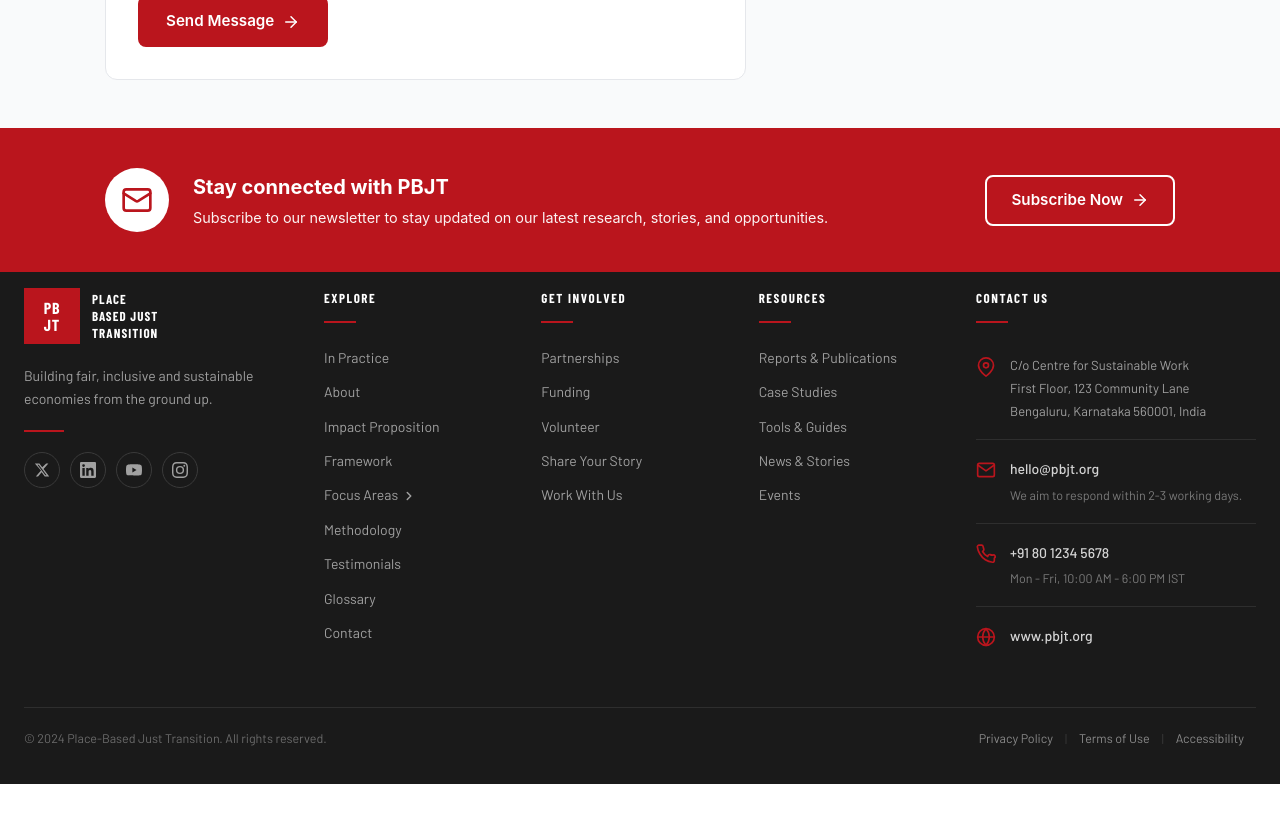
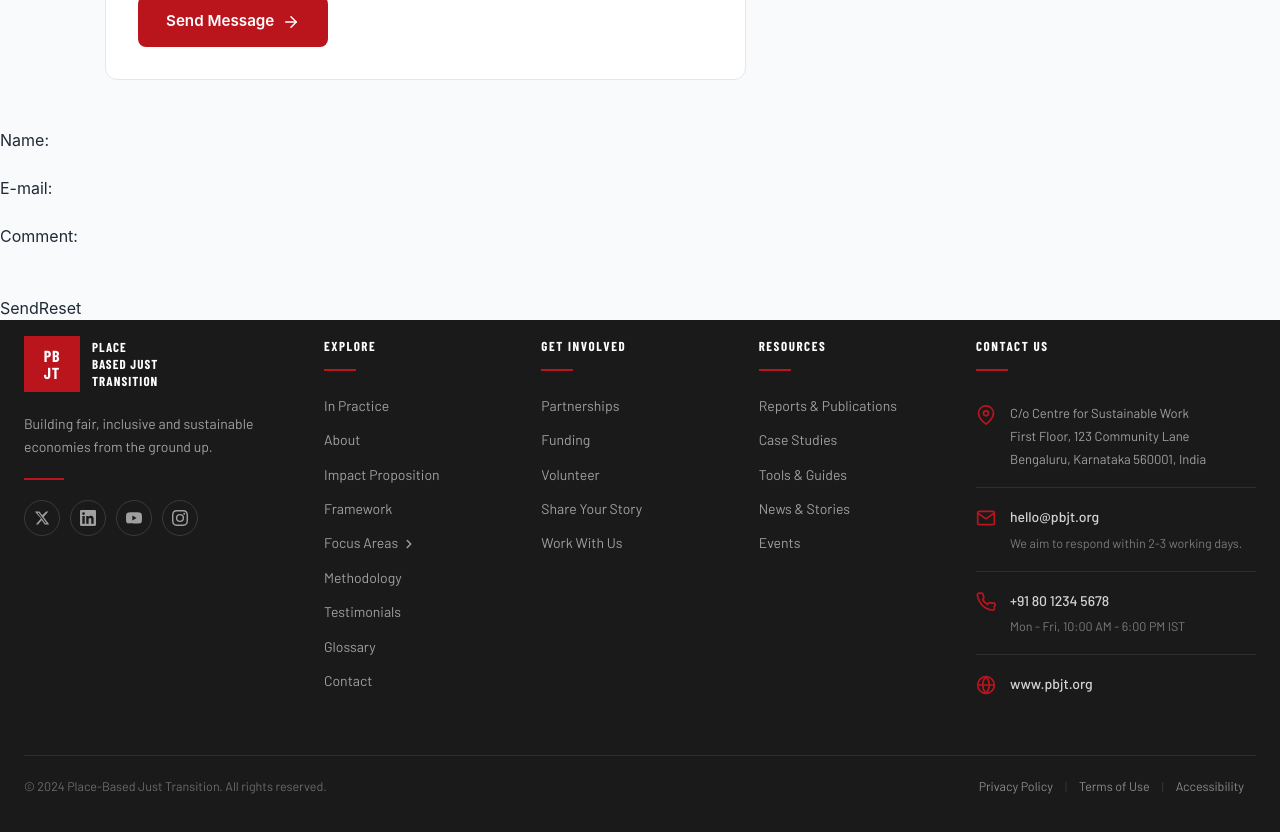
Before and after one commit to muhammed-bilal-uxd/new-pbjt-web-app, a Next.js app: page /contact in a window 1280 px wide. Shown: the part 1080-1912 px from the top of the page. Before the commit the page ends 1864 px from the top, so only its background shows below. Built offline with nearby package versions, Linux system fonts and the light colour scheme.

Commit message:
feat: remove subscription area

```diff
--- a/src/app/contact/page.tsx
+++ b/src/app/contact/page.tsx
@@ -354,7 +354,7 @@ export default function Contact() {
       </section> */}
 
       {/* Newsletter */}
-      <section className={cn("newsletter")}>
+      {/* <section className={cn("newsletter")}>
         <div className={cn("newsletter-content center-content")}>
           <div className={cn("newsletter-icon")}>
             <Mail size={32} />
@@ -370,7 +370,31 @@ export default function Contact() {
             Subscribe Now <ArrowRight size={18} />
           </button>
         </div>
-      </section>
+      </section> */}
+
+      <div className="m-auto">
+        <form
+          action="mailto:mail2muhammedbilal@gmail.com"
+          method="post"
+          encType="text/plain"
+        >
+          Name:
+          <br />
+          <input type="text" name="name" />
+          <br />
+          E-mail:
+          <br />
+          <input type="text" name="mail" />
+          <br />
+          Comment:
+          <br />
+          <input type="text" name="comment" />
+          <br />
+          <br />
+          <input type="submit" value="Send" />
+          <input type="reset" value="Reset" />
+        </form>
+      </div>
     </div>
   );
 }
```
